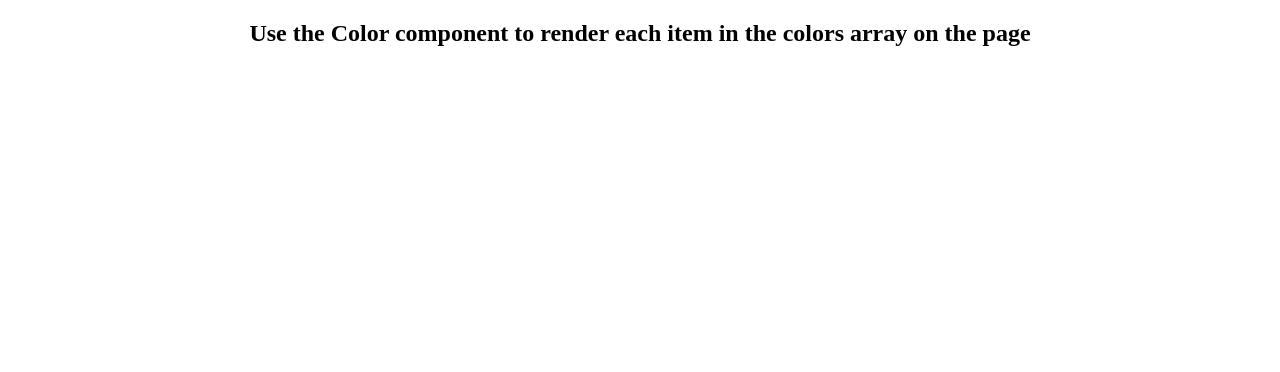
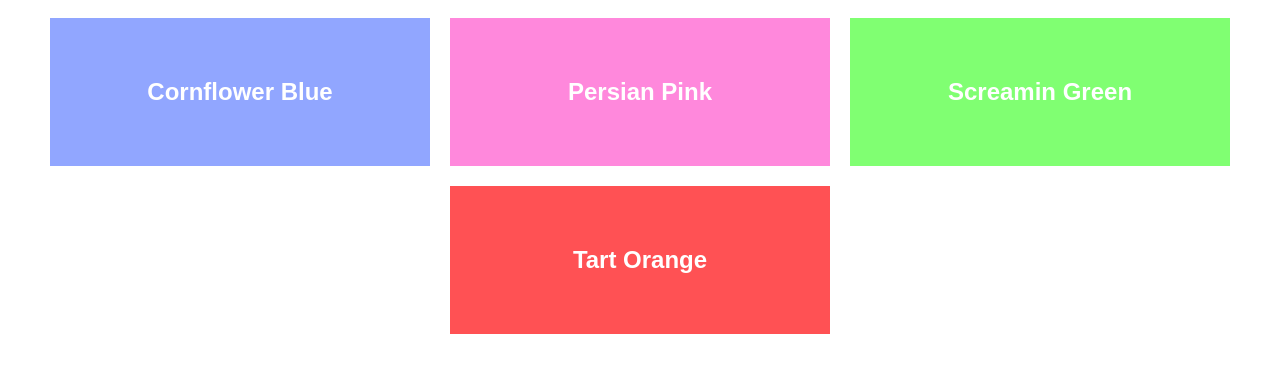
Before and after one commit to marinaaglic/react-exercises, a React (Vite) app: page /color-renderer in a window 1280 px wide. Shown: the top 372 px of the page. Built offline with nearby package versions, Linux system fonts and the light colour scheme.

Commit message:
finished task

```diff
--- a/src/pages/ColorRenderer.tsx
+++ b/src/pages/ColorRenderer.tsx
@@ -4,34 +4,33 @@ Update the ColorRenderer component to display one instance of the
 Color component for each color in the array of colors
 */
 
-// import Color from "../components/Color";
+import Color from "../components/Color";
 
-//  const colors = [
-//   {
-//     hex: "#91A6FF",
-//     name: "Cornflower Blue",
-//   },
-//   {
-//     hex: "#FF88DC",
-//     name: "Persian Pink",
-//   },
-//   {
-//     hex: "#80FF72",
-//     name: "Screamin Green",
-//   },
-//   {
-//     hex: "#FF5154",
-//     name: "Tart Orange",
-//   },
-// ];
-
-const ColorRenderer = () => {
-  return (
-    <h2>
-      Use the Color component to render each item in the colors array on the
-      page
-    </h2>
-  );
+type Color = {
+  hex: string;
+  name: string;
 };
 
+const colors: Color[] = [
+  {
+    hex: "#91A6FF",
+    name: "Cornflower Blue",
+  },
+  {
+    hex: "#FF88DC",
+    name: "Persian Pink",
+  },
+  {
+    hex: "#80FF72",
+    name: "Screamin Green",
+  },
+  {
+    hex: "#FF5154",
+    name: "Tart Orange",
+  },
+];
+
+const ColorRenderer = () =>
+  colors.map((color) => <Color hex={color.hex} name={color.name} />);
+
 export default ColorRenderer;
```
